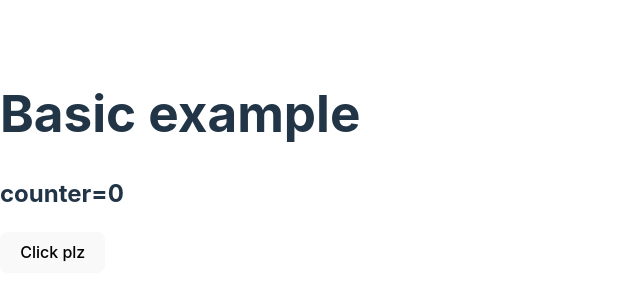
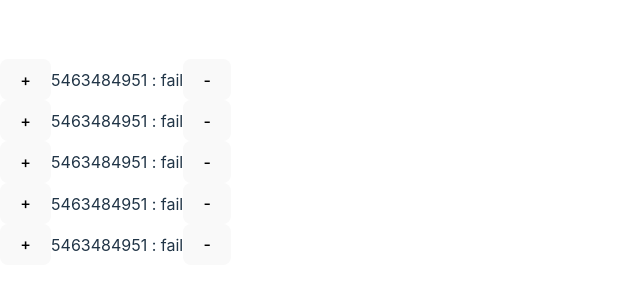
Before and after one commit to shahid1170/Quiz-app, a React app: page / in a window 1280 px wide. Shown: the part 238-538 px from the top of the page, without its empty margins (0-640 px from the left). Built offline with nearby package versions, Linux system fonts and the light colour scheme; the HTML template or start-up script is replaced by a standard one.

Commit message:
Update App.jsx

```diff
--- a/src/App.jsx
+++ b/src/App.jsx
@@ -7,18 +7,32 @@ import "./mystyle.css"
 
 
 export default function App() {
-    let [x, setx]= useState(0)
+    let [marks, setMarks]= useState([54,63,48,49,51])
 
-    const increment=()=>{
-      setx(x+1);
+    const increment=(index)=>{
+      const copyMarks=[...marks];
+      copyMarks[index]++;
+      setMarks=copyMarks(i);
+
+    }
+    const decrement=(index)=>{
+      const copyMarks=[...marks];
+      copyMarks[index]--;
+      setMarks=copyMarks(i);
     }
   return(
-    <>
-    <h1>Basic example</h1>
-    <h2>counter={x}</h2>
-    <button onClick={increment}>Click plz</button>
+    <div className='container my-5'>
+      {
+      marks.map((m, i) =>(
+        <div>
+        <button onClick={()=>increment(i)}>+</button>
+        {marks} : {marks >= 50? "pass" : "fail"}
+        <button onClick={()=>decrement(i)}>-</button>
+        </div>
 
-    </>
+      ))}
+
+    </div>
   )
 
    }
```
